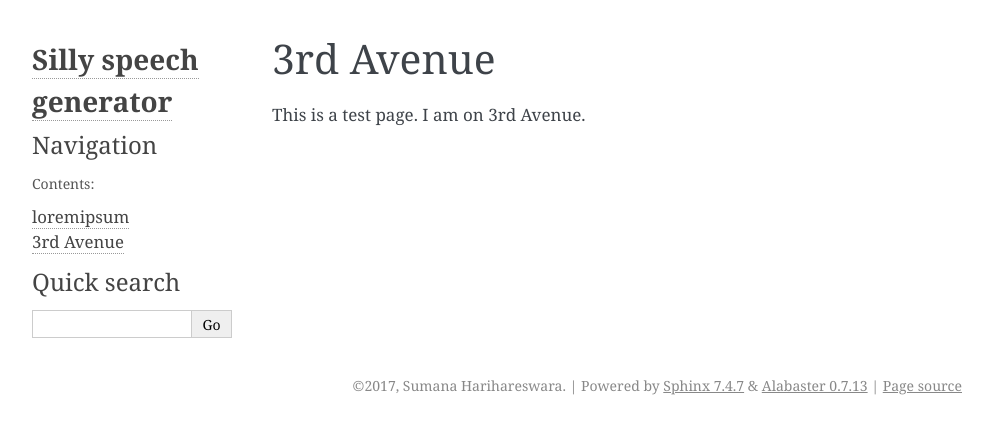
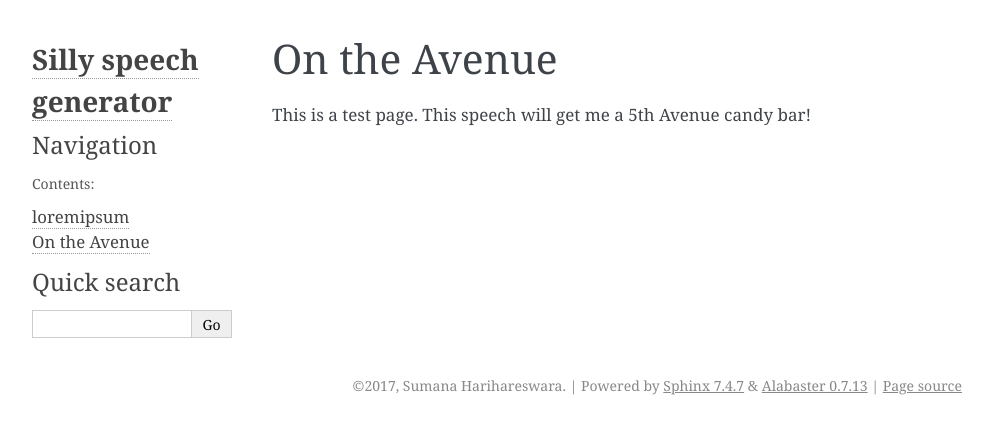
Before and after one commit to brainwane/obamaspeech, a Sphinx documentation site: the page built from docs/source/avenue.rst, in a window 1280 px wide. Shown: the top 434 px of the page, without its empty margins (148-1140 px from the left). Built offline with Sphinx 7.4.7, drawn with Linux system fonts in a browser that asks for light colours; formulas are drawn with MathJax 3.

Commit message:
Minor change to wording.

```diff
--- a/docs/source/avenue.rst
+++ b/docs/source/avenue.rst
@@ -1,5 +1,5 @@
-==========
-3rd Avenue
-==========
+=============
+On the Avenue
+=============
 
-This is a test page. I am on 3rd Avenue.
+This is a test page. This speech will get me a 5th Avenue candy bar!
```
